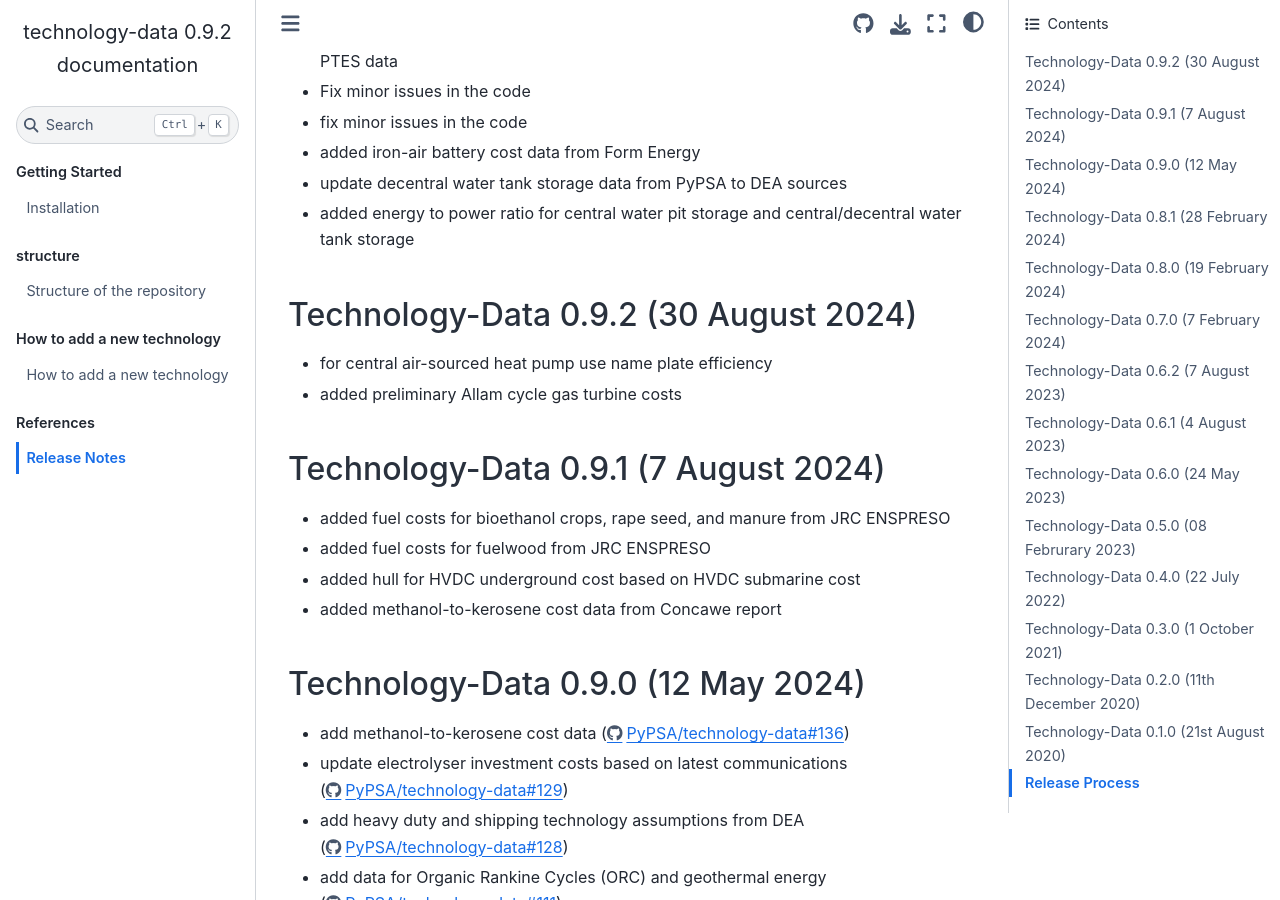
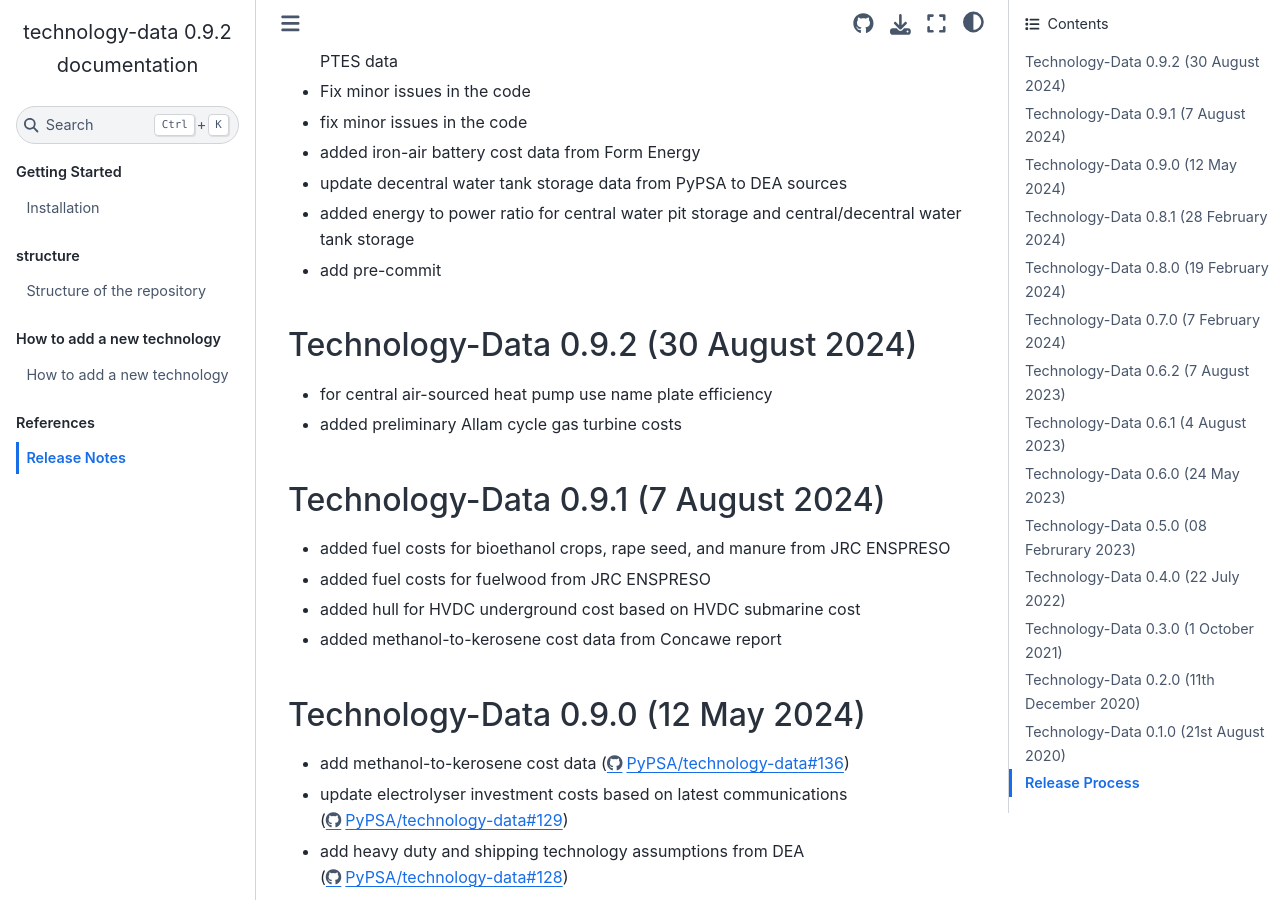
Before and after one commit to PyPSA/technology-data, a Sphinx documentation site: the page built from docs/release_notes.rst, in a window 1280 px wide and 900 px high, scrolled down 397 px. Built offline with Sphinx 7.4.7 and the Sphinx Book theme 1.1.4, drawn with Linux system fonts in a browser that asks for light colours.

Commit message:
docs: modify release notes

```diff
--- a/docs/release_notes.rst
+++ b/docs/release_notes.rst
@@ -26,6 +26,8 @@ Release Notes
 * update decentral water tank storage data from PyPSA to DEA sources
 
 * added energy to power ratio for central water pit storage and central/decentral water tank storage
+
+* add pre-commit
 
 Technology-Data 0.9.2 (30 August 2024)
 ======================================
```
